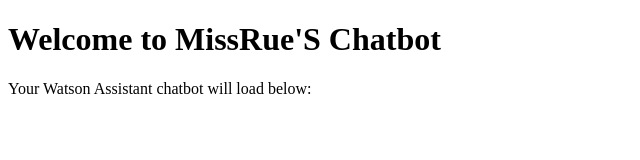
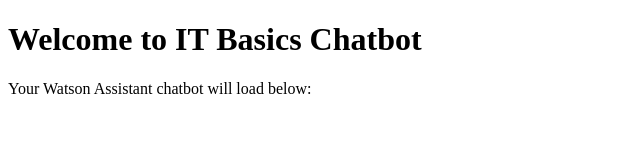
Before and after one commit to MissRue25-g/MissRue_AI, a plain HTML site: page index.html in a window 1280 px wide. Shown: the whole page, without its empty margins (0-640 px from the left). Drawn offline with Linux system fonts and the light colour scheme.

Commit message:
Update index.html

```diff
--- a/index.html
+++ b/index.html
@@ -6,7 +6,7 @@
   <title>Chatbot Integration</title>
 </head>
 <body>
-  <h1>Welcome to MissRue'S Chatbot</h1>
+  <h1 aling="center">Welcome to IT Basics  Chatbot</h1>
   <p>Your Watson Assistant chatbot will load below:</p>
 
   <!-- Watson Assistant Chat Script -->
```
